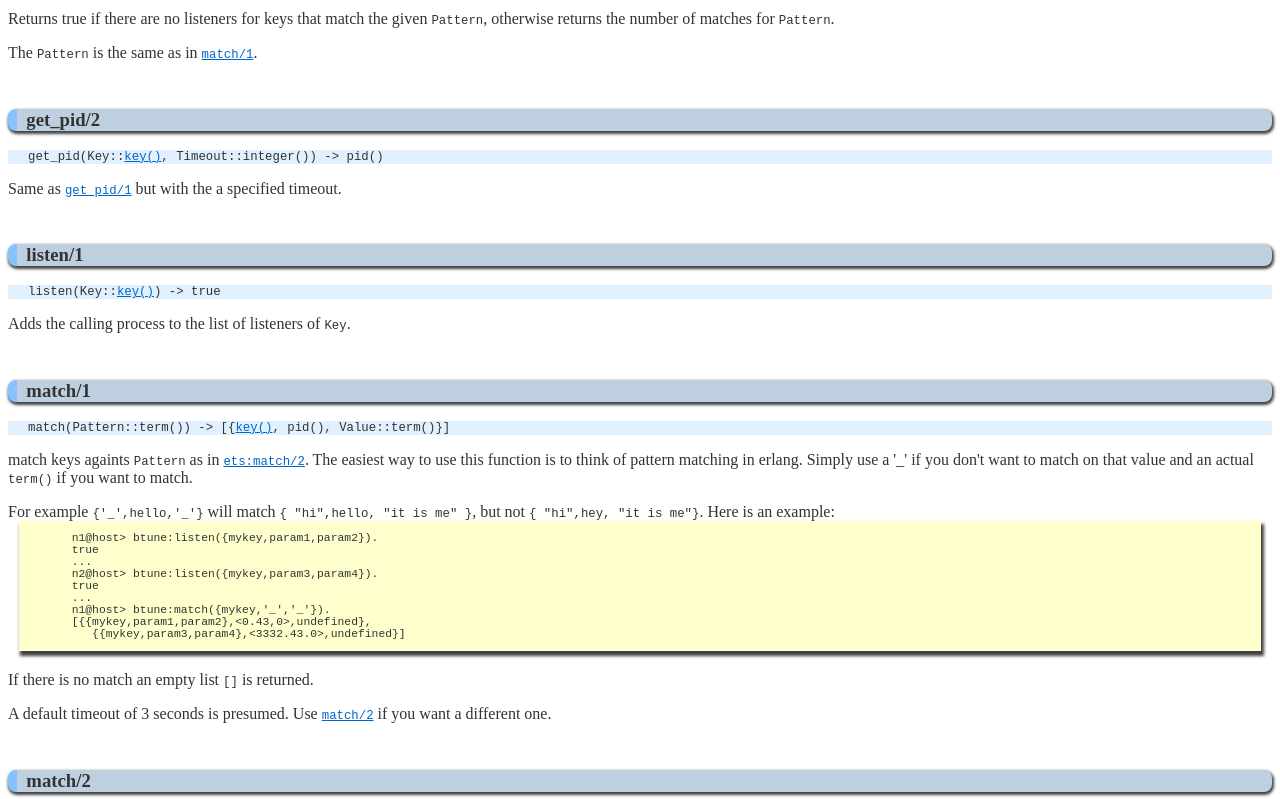
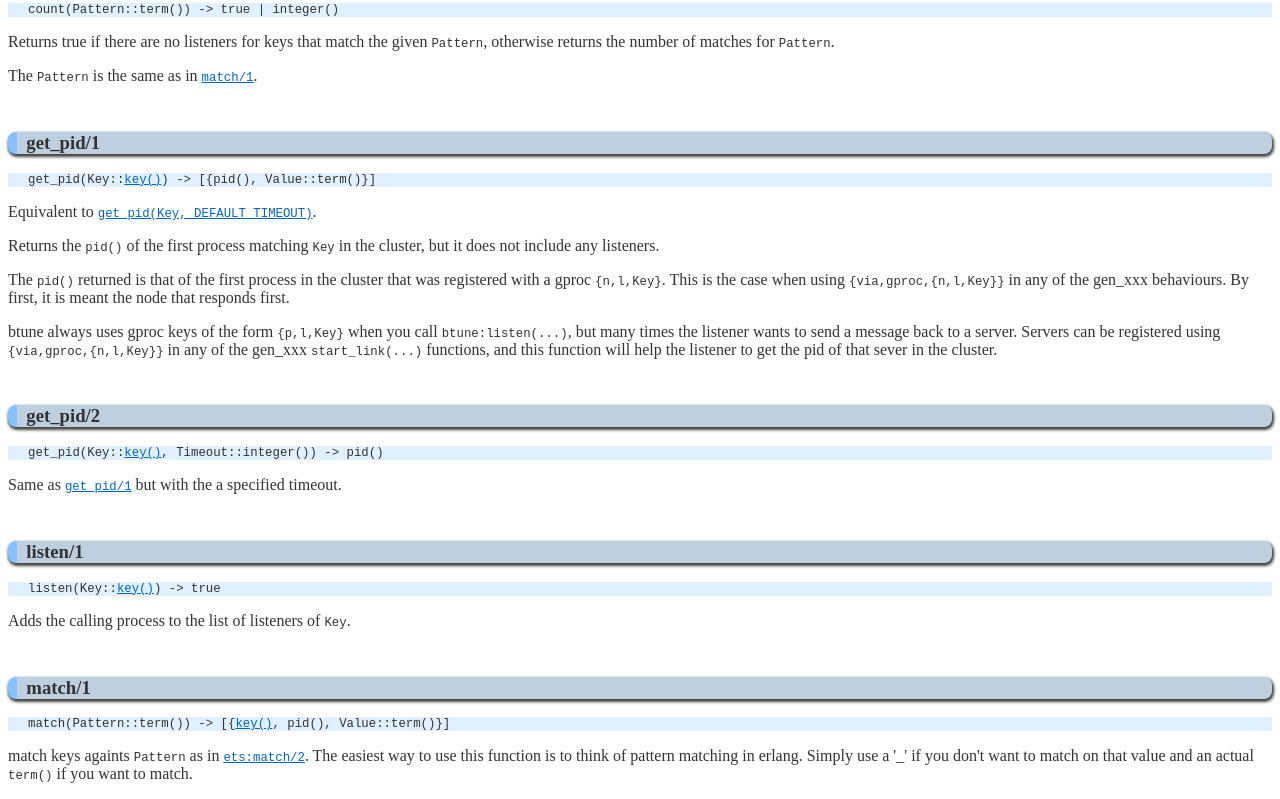
Before and after one commit to erlanger/btune, a plain HTML site: page doc/btune.html in a window 1280 px wide. Shown: the part 894-1693 px from the top of the page. Drawn offline with Linux system fonts and the light colour scheme.

Commit message:
get_pid/1 was missing from docs

```diff
--- a/doc/btune.html
+++ b/doc/btune.html
@@ -24,6 +24,8 @@
 <table width="100%" border="1" cellspacing="0" cellpadding="2" summary="function index"><tr><td valign="top"><a href="#bcast-2">bcast/2</a></td><td>Send <code>Msg</code> to processes registered with <code>Key</code> in all connected nodes.</td></tr>
 <tr><td valign="top"><a href="#count-1">count/1</a></td><td>Returns true if there are no listeners for keys that match the given <code>Pattern</code>,
       otherwise returns the number of matches for <code>Pattern</code>.</td></tr>
+<tr><td valign="top"><a href="#get_pid-1">get_pid/1</a></td><td>Returns the <code>pid()</code> of the first process matching <code>Key</code>
+in the cluster, but it does not include any listeners.</td></tr>
 <tr><td valign="top"><a href="#get_pid-2">get_pid/2</a></td><td>  Same as <a href="#get_pid-1"><code>get_pid/1</code></a> but with the a specified timeout.</td></tr>
 <tr><td valign="top"><a href="#listen-1">listen/1</a></td><td>Adds the calling process to the list of listeners of  <code>Key</code>.</td></tr>
 <tr><td valign="top"><a href="#match-1">match/1</a></td><td>match keys againts <code>Pattern</code> as in <a href="ets.html#match-2"><code>ets:match/2</code></a>.</td></tr>
@@ -50,6 +52,26 @@
       otherwise returns the number of matches for <code>Pattern</code>.</p>
 
       The <code>Pattern</code> is the same as in <a href="#match-1"><code>match/1</code></a>.</p>
+
+<h3 class="function"><a name="get_pid-1">get_pid/1</a></h3>
+<div class="spec">
+<p><tt>get_pid(Key::<a href="#type-key">key()</a>) -&gt; [{pid(), Value::term()}]</tt><br></p>
+</div><p>Equivalent to <a href="#get_pid-2"><tt>get_pid(Key, DEFAULT_TIMEOUT)</tt></a>.</p>
+<p><p>Returns the <code>pid()</code> of the first process matching <code>Key</code>
+in the cluster, but it does not include any listeners.</p>
+
+      <p>The <code>pid()</code> returned is that of the first process in the cluster
+      that was registered with a gproc <code>{n,l,Key}</code>. This is the
+      case when using <code>{via,gproc,{n,l,Key}}</code> in any of the gen_xxx
+behaviours. By first, it is meant the node that responds first.</p>
+
+      btune always uses gproc keys of the form <code>{p,l,Key}</code> when you
+      call <code>btune:listen(...)</code>, but many times the listener wants to
+      send a message back to a server. Servers can be registered using
+      <code>{via,gproc,{n,l,Key}}</code> in any of the gen_xxx <code>start_link(...)</code>
+      functions, and this function will help the listener to get the
+      pid of that sever in the cluster.
+</p>
 
 <h3 class="function"><a name="get_pid-2">get_pid/2</a></h3>
 <div class="spec">
@@ -122,6 +144,6 @@ if you want to match.</p>
 <hr>
 
 <div class="navbar"><a name="#navbar_bottom"></a><table width="100%" border="0" cellspacing="0" cellpadding="2" summary="navigation bar"><tr><td><a href="overview-summary.html" target="overviewFrame">Overview</a></td><td><a href="http://www.erlang.org/"><img src="erlang.png" align="right" border="0" alt="erlang logo"></a></td></tr></table></div>
-<p><i>Generated by EDoc, Jan 22 2016, 12:50:08.</i></p>
+<p><i>Generated by EDoc, Jan 22 2016, 12:58:45.</i></p>
 </body>
 </html>
```
Also changed, not shown: doc/overview-summary.html (+4 -4 lines), 5 other files.
